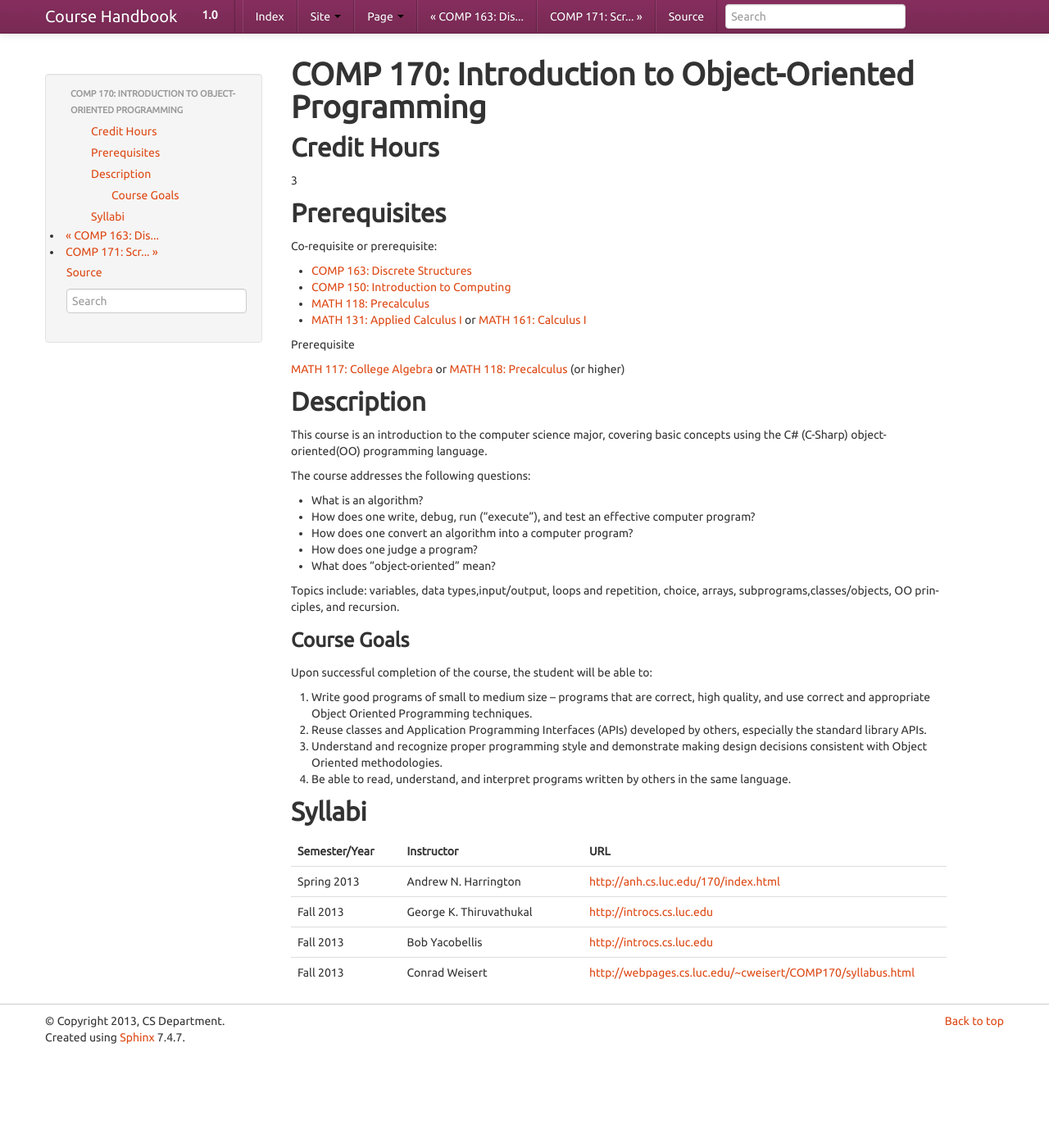
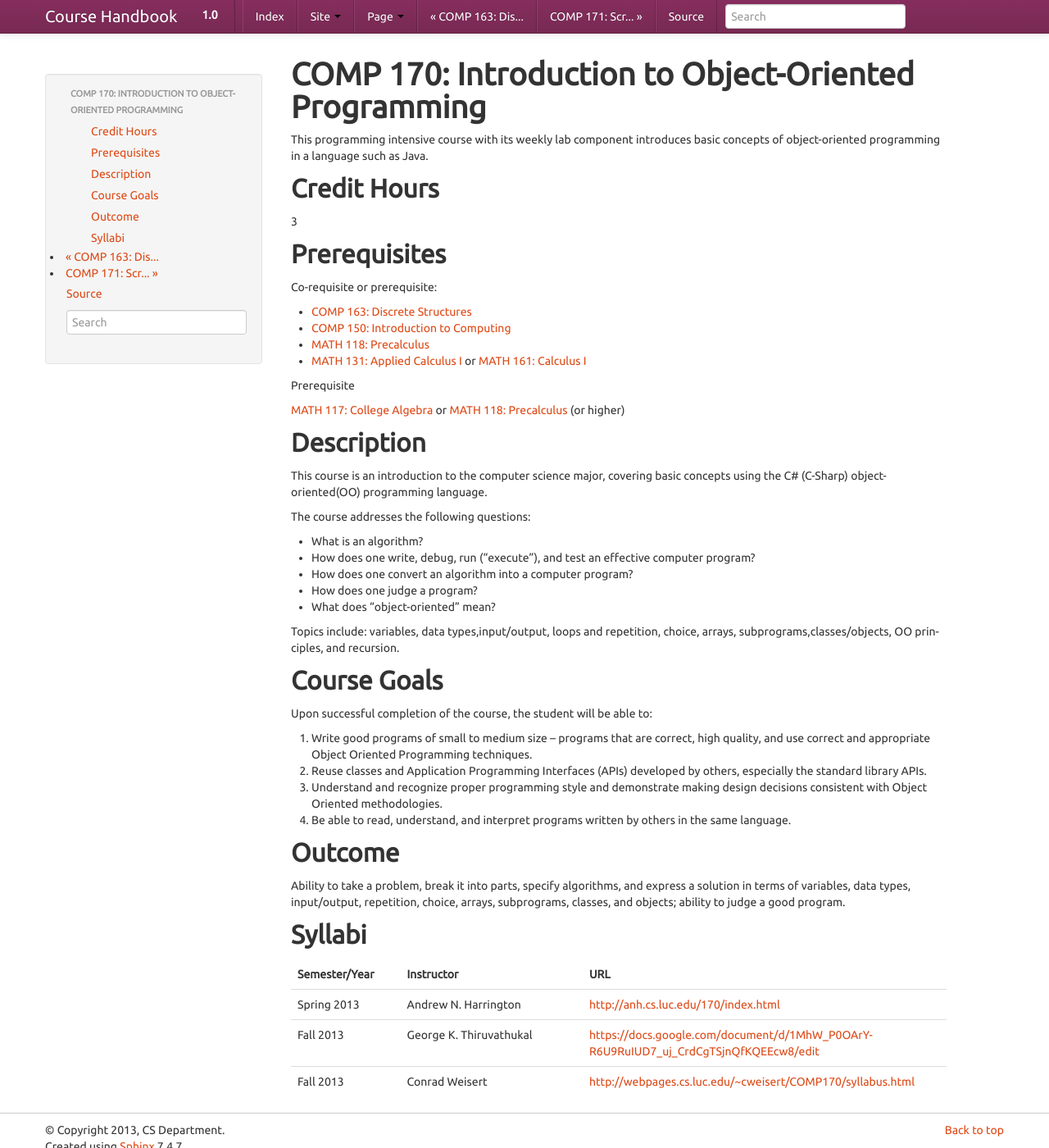
Before and after one commit to kyang5/coursedescriptions, a Sphinx documentation site: the page built from source/comp170.rst, in a window 1280 px wide and 1400 px high. Shown: the whole window at 82% size. Built offline with Sphinx 7.4.7, drawn with Linux system fonts in a browser that asks for light colours.

Commit message:
Updated COMP 170

```diff
--- a/source/comp170.rst
+++ b/source/comp170.rst
@@ -1,5 +1,7 @@
 COMP 170: Introduction to Object-Oriented Programming
 =====================================================
+
+This programming intensive course with its weekly lab component introduces basic concepts of object-oriented programming in a language such as Java.
 
 Credit Hours
 -----------------------
@@ -42,7 +44,7 @@ repetition, choice, arrays, subprograms,classes/objects, OO principles,
 and recursion.
 
 Course Goals
-~~~~~~~~~~~~~~~~~~~
+---------------------
 
 Upon successful completion of the course, the student will be able to:
 
@@ -57,6 +59,11 @@ Upon successful completion of the course, the student will be able to:
 #. Be able to read, understand, and interpret programs written by others
    in the same language.
 
+Outcome
+---------------------
+
+Ability to take a problem, break it into parts, specify algorithms, and express a solution in terms of variables, data types, input/output, repetition, choice, arrays, subprograms, classes, and objects; ability to judge a good program.
+
 Syllabi
 ----------------------
 
@@ -64,7 +71,6 @@ Syllabi
    :header: "Semester/Year", "Instructor", "URL"
    :widths: 15, 25, 50
 
-   "Spring 2013", "Andrew N. Harrington", "http://anh.cs.luc.edu/170/index.html"
-	"Fall 2013", "George K. Thiruvathukal", "http://introcs.cs.luc.edu"
-   "Fall 2013", "Bob Yacobellis", "http://introcs.cs.luc.edu"
-   "Fall 2013", "Conrad Weisert", "http://webpages.cs.luc.edu/~cweisert/COMP170/syllabus.html"
+	"Spring 2013", "Andrew N. Harrington", "http://anh.cs.luc.edu/170/index.html"
+	"Fall 2013", "George K. Thiruvathukal", "https://docs.google.com/document/d/1MhW_P0OArY-R6U9RuIUD7_uj_CrdCgTSjnQfKQEEcw8/edit"
+	"Fall 2013", "Conrad Weisert", "http://webpages.cs.luc.edu/~cweisert/COMP170/syllabus.html"
```
